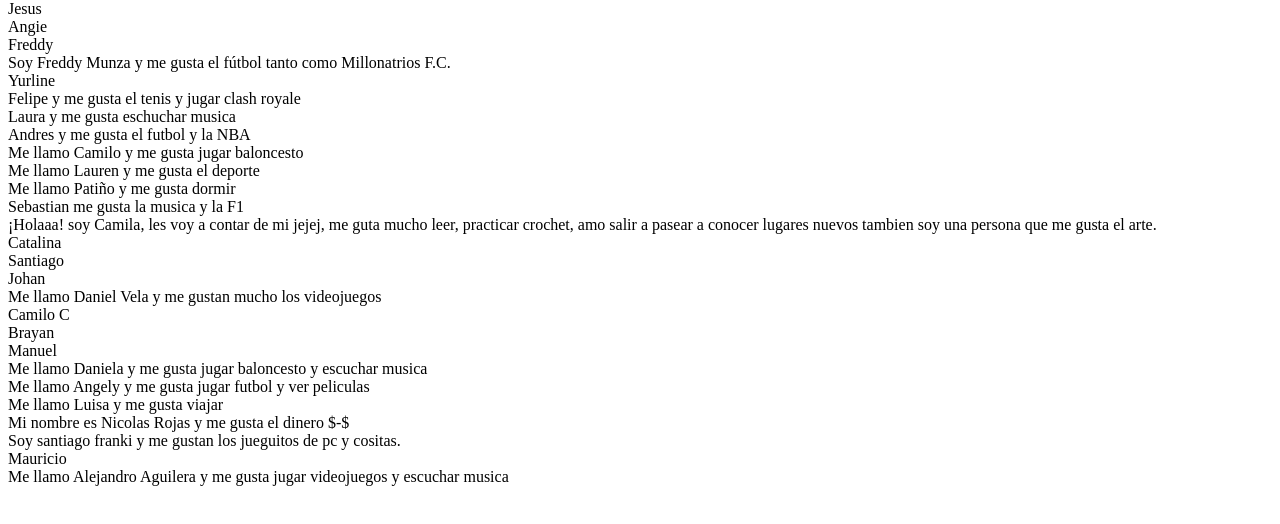
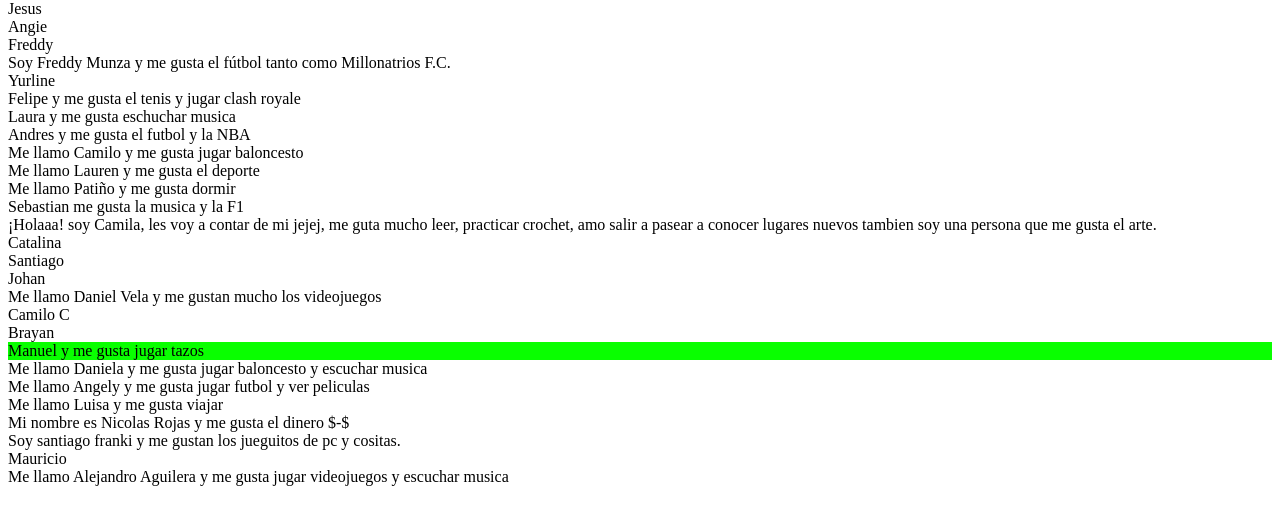
Before and after one commit to eccidev/systemscurity.github.io, a plain HTML site: page index.html in a window 1280 px wide. Shown: the part 66-590 px from the top of the page. Drawn offline with Linux system fonts and the light colour scheme.

Commit message:
se añade texto de manuel y un color de fondo

```diff
--- /dev/null
+++ b/css.css
@@ -0,0 +1,3 @@
+.div-manu {
+     background-color: #09ff00;
+}
--- a/index.html
+++ b/index.html
@@ -1,6 +1,7 @@
 <html>
 	<head>
 		<title>Welcome to Security!!</title>
+		<link rel="stylesheet" href="css.css">
 	</head>
 	<body>
 		<div><h1>Hola UniEccistas!!</h1></div>
@@ -23,7 +24,7 @@
 		<div>Me llamo Daniel Vela y me gustan mucho los videojuegos</div>
 		<div>Camilo C</div>
 		<div>Brayan</div>
-		<div>Manuel</div>
+		<div class="div-manu">Manuel y me gusta jugar tazos</div>
 		<div>Me llamo Daniela y me gusta jugar baloncesto y escuchar musica</div>
 		<div>Me llamo Angely y me gusta jugar futbol y ver peliculas</div>
 		<div>Me llamo Luisa y me gusta viajar</div>
```
